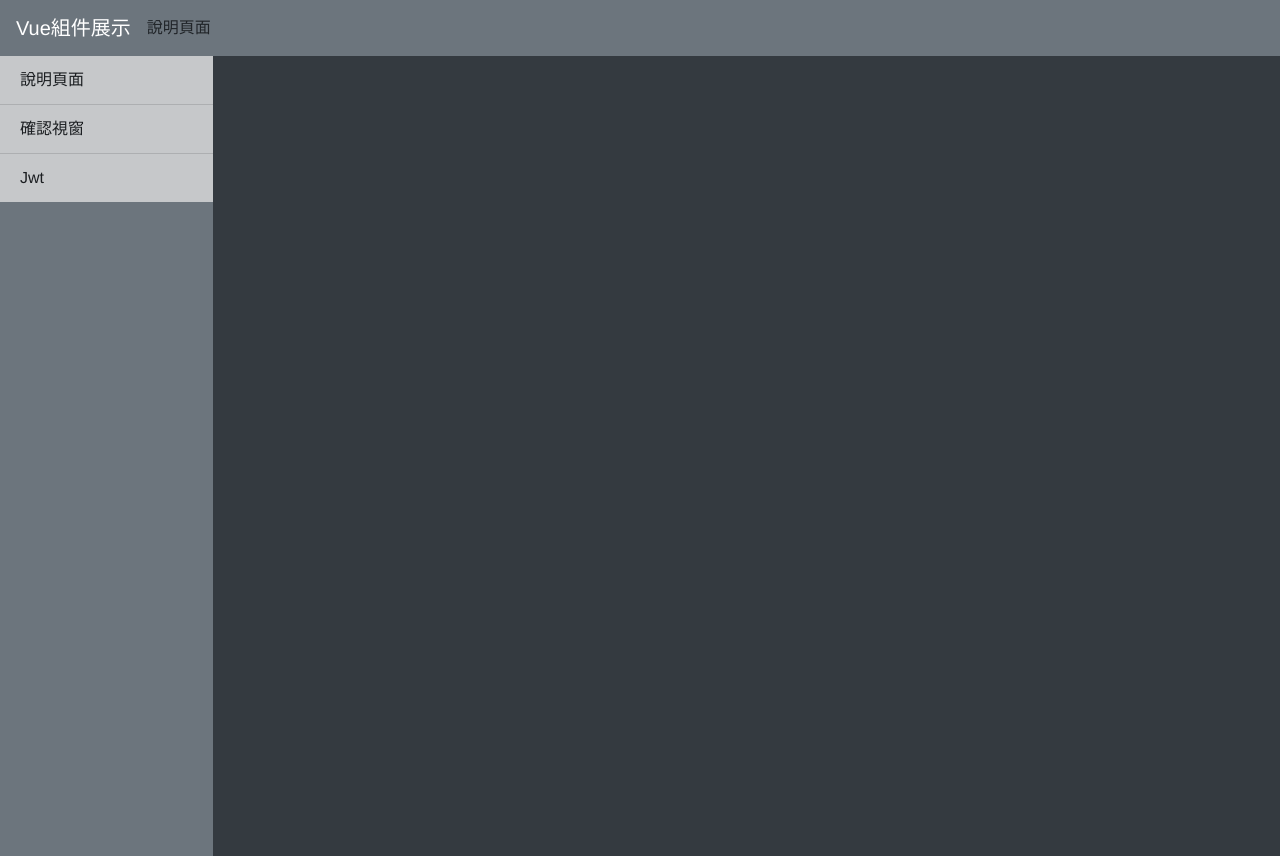
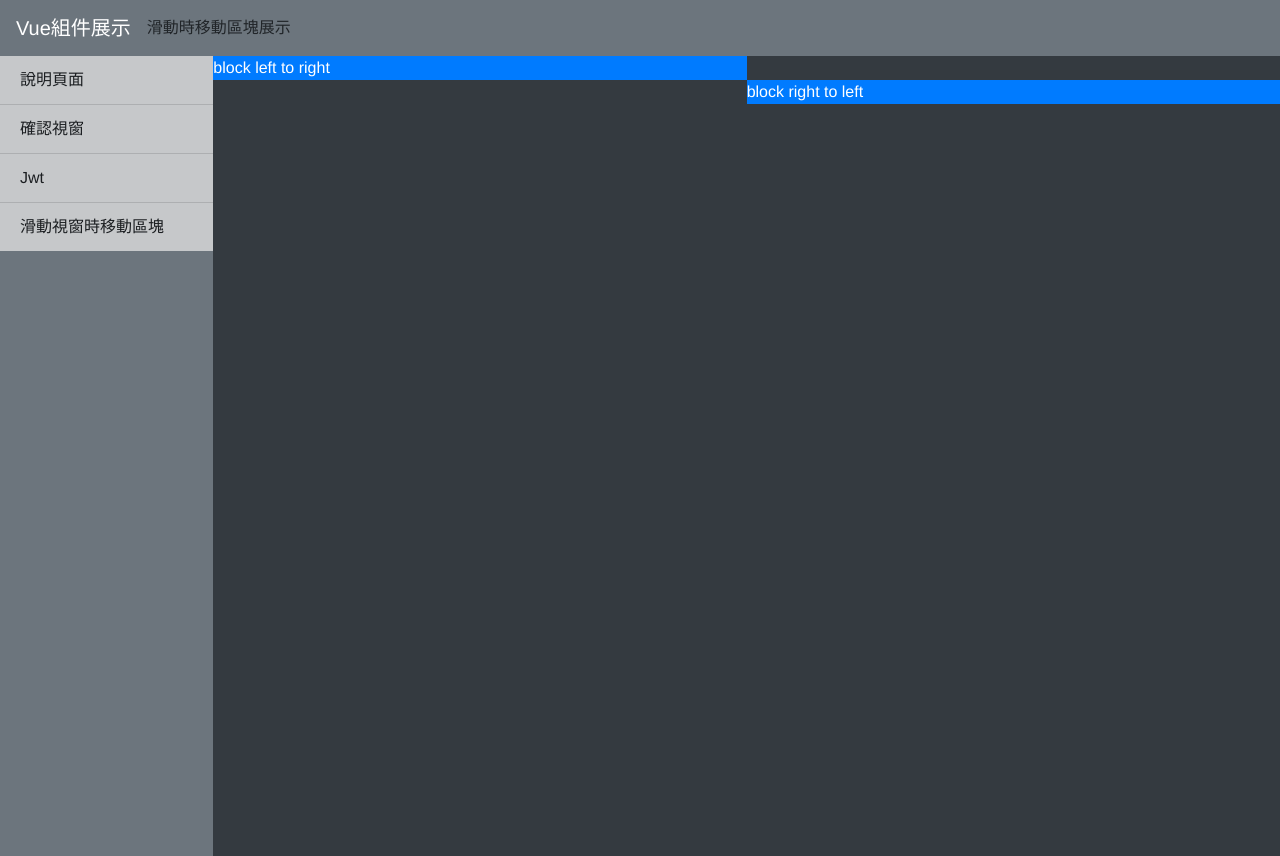
Before and after one commit to pojen666/lab-jest-unit, a Vue app: page /#/transform-by-scroll in a window 1280 px wide. Built offline with nearby package versions, Linux system fonts and the light colour scheme.

Commit message:
添加滾動視窗時移動區塊

```diff
--- a/src/components/ConfirmModal.vue
+++ b/src/components/ConfirmModal.vue
@@ -10,7 +10,7 @@
         <div class="modal-body">
           {{ body }}
         </div>
-        <div class="modal-footer">
+        <div class="modal-footer justify-content-center">
           <button type="button" class="btn btn-secondary" data-dismiss="modal">取消</button>
           <button type="button" class="btn btn-dark" @click="confirm">確認</button>
         </div>
--- a/src/router/modules/routes.js
+++ b/src/router/modules/routes.js
@@ -15,6 +15,11 @@ const routes = [
         path: '/jwt',
         name: 'Jwt',
         component: () => import('../../views/Jwt')
+    },
+    {
+        path: '/transform-by-scroll',
+        name: '滑動視窗時移動區塊',
+        component: () => import('../../views/TransformByScrollView')
     }
 ]
 
--- /dev/null
+++ b/src/views/TransformByScrollView.vue
@@ -0,0 +1,39 @@
+<template>
+  <div>
+    <div class="row m-0">
+      <div ref="leftToRight" class="col-sm p-0 bg-primary text-white">
+        block left to right
+      </div>
+      <div class="col-sm p-0"></div>
+    </div>
+    <div class="row m-0">
+      <div class="col-sm p-0"></div>
+      <div ref="rightToLeft" class="col-sm p-0 bg-primary text-white">
+        block right to left
+      </div>
+    </div>
+  </div>
+</template>
+
+<script>
+export default {
+  name: "TransformByScrollView",
+  methods: {
+    tranFormLR() {
+      const left = document.documentElement.scrollTop + 'px'
+      this.$refs.leftToRight.style.transform = 'translate3d(' + left + ', 0, 0)'
+      this.$refs.rightToLeft.style.transform = 'translate3d(-' + left + ', 0, 0)'
+    }
+  },
+  created() {
+    this.$store.dispatch('changeCurrentUnit', '滑動時移動區塊展示')
+  },
+  mounted: function () {
+    window.addEventListener('scroll', this.tranFormLR)
+  }
+}
+</script>
+
+<style scoped>
+
+</style>
```
